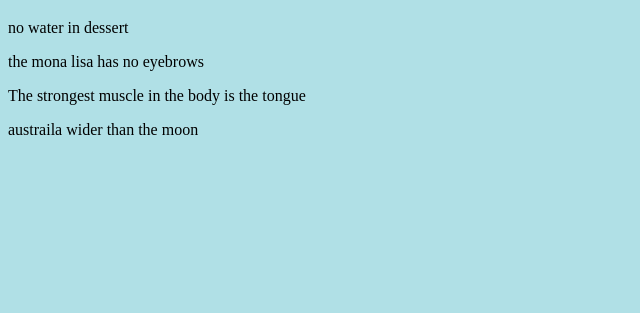
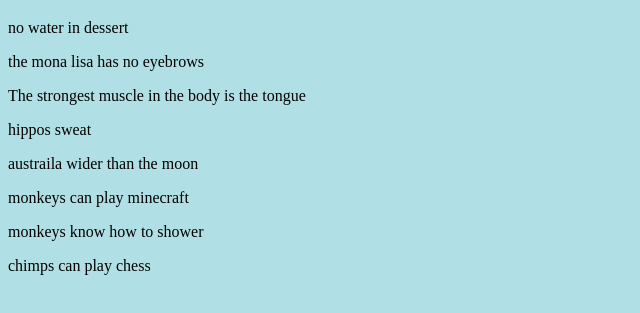
Before and after one commit to rohano05/rohano05.github.io, a plain HTML site: page index.html in a window 1280 px wide. Shown: the part 61-374 px from the top of the page, without its empty margins (0-640 px from the left). Drawn offline with Linux system fonts and the light colour scheme.

Commit message:
Update index.html

```diff
--- a/index.html
+++ b/index.html
@@ -9,6 +9,10 @@
       <p>no water in dessert</p>
       <p>the mona lisa has no eyebrows</p>
       <p>The strongest muscle in the body is the tongue</p>
+      <p>hippos sweat</p>
       <p>austraila wider than the moon</p>
+      <p>monkeys can play minecraft</p>
+      <p>monkeys know how to shower</p>
+      <p>chimps can play chess</p>
   </body>
 </html>
```
